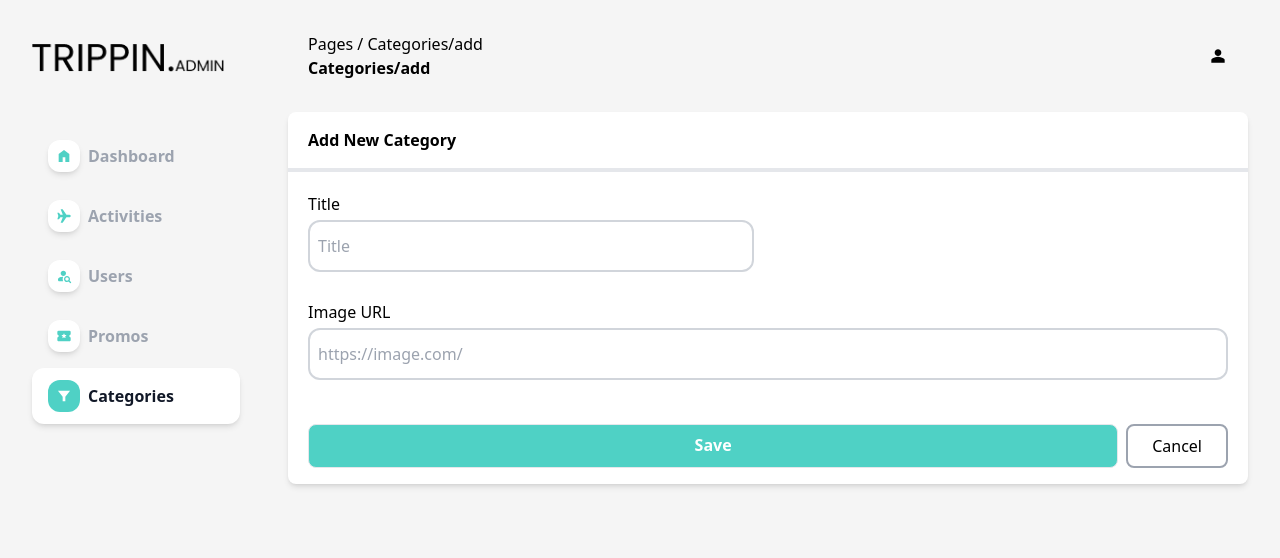
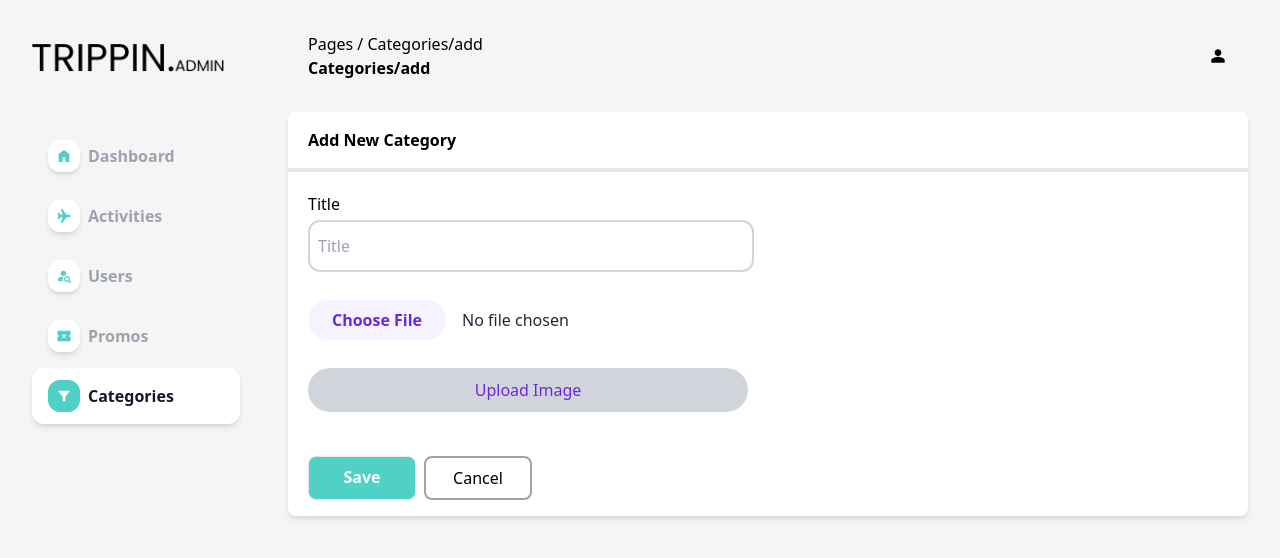
Before and after one commit to m-nazhat-adiba/trippin-travel-admin-UI, a Next.js app: page /categories/add in a window 1280 px wide. Shown: the top 558 px of the page. Built offline with nearby package versions, Linux system fonts and the light colour scheme.

Commit message:
added image upload functions

```diff
--- a/src/pages/activities/[id].js
+++ b/src/pages/activities/[id].js
@@ -14,6 +14,8 @@ import Spinner from "@/components/common/spinner";
 import { ACTIVITIES } from "@/constant/api";
 import { GENERAL_CONFIG, USER_CONFIG } from "@/constant/config";
 import useInput from "@/hooks/useInput";
+import handleUpload from "@/utils/handleUpload";
+import InputFile from "@/components/common/input/inputFile";
 
 const EditActivity = () => {
   const categoryHook = useInput();
@@ -26,7 +28,6 @@ const EditActivity = () => {
   const reviewHook = useInput();
   const ratingHook = useInput();
   const facilityHook = useInput();
-  const imageUrlHook = useInput();
   const descHook = useInput();
 
   const [data, setData] = useState(null);
@@ -35,9 +36,25 @@ const EditActivity = () => {
   const [dataPost, setDataPost] = useState(null);
   const [loadingPost, setLoadingPost] = useState(false);
   const [errorPost, setErrorPost] = useState(null);
+  const [imageFile, setImageFile] = useState(null);
+  const [imageUrl, setImageUrl] = useState("");
 
   const router = useRouter();
   const { id } = router.query;
+
+  const handleFileChange = (e) => {
+    setImageFile(e.target.files[0]);
+  };
+
+  const handleGrabUrl = async () => {
+    try {
+      const urls = await handleUpload(imageFile);
+      console.log("urls", urls);
+      setImageUrl(urls.url);
+    } catch (error) {
+      console.log(error);
+    }
+  };
 
   const handleFetch = async () => {
     try {
@@ -56,7 +73,7 @@ const EditActivity = () => {
       categoryId: "1bb4cbb2-080e-4904-9d6d-09eee6acaf15",
       title: titleHook.data,
       description: descHook.data,
-      imageUrls: [imageUrlHook.data],
+      imageUrls: [imageUrl],
       price: parseInt(priceHook.data),
       price_discount: discHook.data,
       rating: ratingHook.data,
@@ -109,7 +126,7 @@ const EditActivity = () => {
                     <Spinner />
                   ) : categoryData.error ? (
                     <p>{categoryData.error}</p>
-                    ) : (
+                  ) : (
                     <SelectInput
                       data={categoryData.data?.data}
                       inputHook={categoryHook}
@@ -172,23 +189,26 @@ const EditActivity = () => {
                 <div className="grid xl:grid-cols-4 grid-cols-2 gap-7 w-full px-5">
                   <InputField
                     className="col-span-4"
-                    inputHook={imageUrlHook}
-                    placeholder="https://image.com/"
-                    label="Image URL"
-                  />
-                </div>
-                <div className="grid xl:grid-cols-4 grid-cols-2 gap-7 w-full px-5">
-                  <InputField
-                    className="col-span-4"
                     inputHook={descHook}
                     placeholder="Write anything"
                     label="Description"
                   />
                 </div>
+                <div className="flex xl:flex-col w-1/2 flex-col gap-7  px-5">
+                  <InputFile handleFileChange={handleFileChange} />
+                  <Button
+                    disable={imageFile ? false : true}
+                    type="button"
+                    handleClick={handleGrabUrl}
+                    variant="rounded"
+                  >
+                    Upload Image
+                  </Button>
+                </div>
               </div>
             )}
 
-            <div className="flex gap-2 px-5">
+            <div className="grid grid-cols-8 gap-2 px-5">
               <Button
                 disable={loadingPost ? true : false}
                 type="submit"
--- a/src/pages/activities/add.js
+++ b/src/pages/activities/add.js
@@ -1,6 +1,6 @@
 import axios from "axios";
 import Link from "next/link";
-import React, { useState } from "react";
+import React, { useEffect, useState } from "react";
 
 import { categoryService } from "@/apis";
 import Button from "@/components/common/button";
@@ -10,14 +10,18 @@ import Layout from "@/components/common/layout";
 import ContentLayout from "@/components/common/layout/content";
 import ScreenLock from "@/components/common/screen";
 import Spinner from "@/components/common/spinner";
-import { ACTIVITIES } from "@/constant/api";
-import { USER_CONFIG } from "@/constant/config";
+import { ACTIVITIES, UPLOAD_IMAGE } from "@/constant/api";
+import { IMAGE_UPLOAD_CONFIG, USER_CONFIG } from "@/constant/config";
 import useInput from "@/hooks/useInput";
+import handleUpload from "@/utils/handleUpload";
+import InputFile from "@/components/common/input/inputFile";
 
 const AddActivity = () => {
   const [dataPost, setDataPost] = useState(null);
   const [loadingPost, setLoadingPost] = useState(false);
   const [errorPost, setErrorPost] = useState(null);
+  const [imageFile, setImageFile] = useState(null);
+  const [imageUrl, setImageUrl] = useState("");
 
   const categoryHook = useInput();
   const titleHook = useInput();
@@ -29,10 +33,25 @@ const AddActivity = () => {
   const reviewHook = useInput();
   const ratingHook = useInput();
   const facilityHook = useInput();
-  const imageUrlHook = useInput();
+  // const imageUrlHook = useInput();
   const descHook = useInput();
 
   const categoryData = categoryService.GetCategoryList();
+
+  const handleFileChange = (e) => {
+    setImageFile(e.target.files[0]);
+  };
+
+  const handleGrabUrl = async () => {
+    try {
+      const urls = await handleUpload(imageFile);
+      console.log("urls", urls);
+      setImageUrl(urls.url);
+    } catch (error) {
+      console.log(error);
+    }
+  };
+
   const handleSubmit = async (e) => {
     e.preventDefault();
     setLoadingPost(true);
@@ -40,7 +59,7 @@ const AddActivity = () => {
       categoryId: categoryHook.data,
       title: titleHook.data,
       description: descHook.data,
-      imageUrls: [imageUrlHook.data],
+      imageUrls: [imageUrl],
       price: parseInt(priceHook.data),
       price_discount: discHook.data,
       rating: ratingHook.data,
@@ -57,6 +76,7 @@ const AddActivity = () => {
       setDataPost(result.data);
     } catch (error) {
       setErrorPost(error);
+      console.log(error);
     } finally {
       setLoadingPost(false);
     }
@@ -74,7 +94,7 @@ const AddActivity = () => {
                   <Spinner />
                 ) : categoryData.error ? (
                   <p>{categoryData.error}</p>
-                  ) : (
+                ) : (
                   <SelectInput
                     inputHook={categoryHook}
                     data={categoryData.data?.data}
@@ -137,21 +157,24 @@ const AddActivity = () => {
               <div className="grid xl:grid-cols-4 grid-cols-2 gap-7 w-full px-5">
                 <InputField
                   className="col-span-4"
-                  inputHook={imageUrlHook}
-                  placeholder="https://image.com/"
-                  label="Image URL"
-                />
-              </div>
-              <div className="grid xl:grid-cols-4 grid-cols-2 gap-7 w-full px-5">
-                <InputField
-                  className="col-span-4"
                   inputHook={descHook}
                   placeholder="Write anything"
                   label="Description"
                 />
               </div>
+              <div className="flex xl:flex-col w-1/2 flex-col gap-7  px-5">
+                <InputFile handleFileChange={handleFileChange} />
+                <Button
+                  disable={imageFile ? false : true}
+                  type="button"
+                  handleClick={handleGrabUrl}
+                  variant="rounded"
+                >
+                  Upload Image
+                </Button>
+              </div>
             </div>
-            <div className="flex gap-2 px-5">
+            <div className="grid grid-cols-8 gap-2 px-5">
               <Button type="submit" variant="primary">
                 Save
               </Button>
--- a/src/pages/categories/[id].js
+++ b/src/pages/categories/[id].js
@@ -12,6 +12,8 @@ import { CATEGORIES } from "@/constant/api";
 import { USER_CONFIG } from "@/constant/config";
 import useInput from "@/hooks/useInput";
 import { postData } from "@/utils/fetchData";
+import handleUpload from "@/utils/handleUpload";
+import InputFile from "@/components/common/input/inputFile";
 
 const EditCategory = () => {
   const router = useRouter();
@@ -20,16 +22,31 @@ const EditCategory = () => {
   const [dataPost, setDataPost] = useState(null);
   const [loadingPost, setLoadingPost] = useState(false);
   const [errorPost, setErrorPost] = useState(null);
+  const [imageFile, setImageFile] = useState(null);
+  const [imageUrl, setImageUrl] = useState("");
 
   const titleHook = useInput();
-  const imageUrlHook = useInput();
+
+  const handleFileChange = (e) => {
+    setImageFile(e.target.files[0]);
+  };
+
+  const handleGrabUrl = async () => {
+    try {
+      const urls = await handleUpload(imageFile);
+      console.log("urls", urls);
+      setImageUrl(urls.url);
+    } catch (error) {
+      console.log(error);
+    }
+  };
 
   const handleSubmit = async (e) => {
     e.preventDefault();
     setLoadingPost(true);
     const payload = {
       name: titleHook.data,
-      imageUrl: imageUrlHook.data,
+      imageUrl: imageUrl,
     };
     try {
       const result = await postData(
@@ -60,16 +77,19 @@ const EditCategory = () => {
                   label="Title"
                 />
               </div>
-              <div className="grid grid-cols-4 gap-7 w-full px-5">
-                <InputField
-                  className="col-span-4"
-                  inputHook={imageUrlHook}
-                  placeholder="https://image.com/"
-                  label="Image URL"
-                />
+              <div className="flex xl:flex-col w-1/2 flex-col gap-7  px-5">
+                <InputFile handleFileChange={handleFileChange} />
+                <Button
+                  disable={imageFile ? false : true}
+                  type="button"
+                  handleClick={handleGrabUrl}
+                  variant="rounded"
+                >
+                  Upload Image
+                </Button>
               </div>
             </div>
-            <div className="flex gap-2 px-5">
+            <div className="grid grid-cols-8 gap-2 px-5">
               <Button
                 disable={loadingPost ? true : false}
                 type="submit"
--- a/src/pages/categories/add.js
+++ b/src/pages/categories/add.js
@@ -11,6 +11,8 @@ import { CATEGORIES } from "@/constant/api";
 import { USER_CONFIG } from "@/constant/config";
 import useInput from "@/hooks/useInput";
 import { postData } from "@/utils/fetchData";
+import InputFile from "@/components/common/input/inputFile";
+import handleUpload from "@/utils/handleUpload";
 
 const AddCategory = () => {
   const [showModal, setShowModal] = useState(false);
@@ -18,16 +20,31 @@ const AddCategory = () => {
   const [dataPost, setDataPost] = useState(null);
   const [loadingPost, setLoadingPost] = useState(false);
   const [errorPost, setErrorPost] = useState(null);
+  const [imageFile, setImageFile] = useState(null);
+  const [imageUrl, setImageUrl] = useState("");
 
   const titleHook = useInput();
-  const imageUrlHook = useInput();
+
+  const handleFileChange = (e) => {
+    setImageFile(e.target.files[0]);
+  };
+
+  const handleGrabUrl = async () => {
+    try {
+      const urls = await handleUpload(imageFile);
+      console.log("urls", urls);
+      setImageUrl(urls.url);
+    } catch (error) {
+      console.log(error);
+    }
+  };
 
   const handleSubmit = async (e) => {
     e.preventDefault();
     setLoadingPost(true);
     const payload = {
       name: titleHook.data,
-      imageUrl: imageUrlHook.data,
+      imageUrl: imageUrl,
     };
     try {
       const result = await postData(CATEGORIES.CREATE, payload, USER_CONFIG);
@@ -58,16 +75,19 @@ const AddCategory = () => {
                   label="Title"
                 />
               </div>
-              <div className="grid grid-cols-4 gap-7 w-full px-5">
-                <InputField
-                  className="col-span-4"
-                  inputHook={imageUrlHook}
-                  placeholder="https://image.com/"
-                  label="Image URL"
-                />
+              <div className="flex xl:flex-col w-1/2 flex-col gap-7  px-5">
+                <InputFile handleFileChange={handleFileChange} />
+                <Button
+                  disable={imageFile ? false : true}
+                  type="button"
+                  handleClick={handleGrabUrl}
+                  variant="rounded"
+                >
+                  Upload Image
+                </Button>
               </div>
             </div>
-            <div className="flex gap-2 px-5">
+            <div className="grid grid-cols-8 gap-2 px-5">
               <Button type="submit" variant="primary">
                 Save
               </Button>
--- a/src/pages/promos/[id].js
+++ b/src/pages/promos/[id].js
@@ -12,6 +12,8 @@ import { PROMOS } from "@/constant/api";
 import { USER_CONFIG } from "@/constant/config";
 import useInput from "@/hooks/useInput";
 import { postData } from "@/utils/fetchData";
+import handleUpload from "@/utils/handleUpload";
+import InputFile from "@/components/common/input/inputFile";
 
 const EditPromo = () => {
   const router = useRouter();
@@ -20,14 +22,29 @@ const EditPromo = () => {
   const [dataPost, setDataPost] = useState(null);
   const [loadingPost, setLoadingPost] = useState(false);
   const [errorPost, setErrorPost] = useState(null);
+  const [imageFile, setImageFile] = useState(null);
+  const [imageUrl, setImageUrl] = useState("");
 
   const promoHook = useInput();
   const titleHook = useInput();
   const discHook = useInput();
   const claimHook = useInput();
   const tncHook = useInput();
-  const imageUrlHook = useInput();
   const descHook = useInput();
+
+  const handleFileChange = (e) => {
+    setImageFile(e.target.files[0]);
+  };
+
+  const handleGrabUrl = async () => {
+    try {
+      const urls = await handleUpload(imageFile);
+      console.log("urls", urls);
+      setImageUrl(urls.url);
+    } catch (error) {
+      console.log(error);
+    }
+  };
 
   const handleSubmit = async (e) => {
     e.preventDefault();
@@ -35,7 +52,7 @@ const EditPromo = () => {
     const payload = {
       title: titleHook.data,
       description: descHook.data,
-      imageUrl: imageUrlHook.data,
+      imageUrl: imageUrl,
       terms_condition: tncHook.data,
       promo_code: promoHook.data,
       promo_discount_price: parseInt(discHook.data),
@@ -96,21 +113,24 @@ const EditPromo = () => {
               <div className="grid xl:grid-cols-4 grid-cols-2 gap-7 w-full px-5">
                 <InputField
                   className="col-span-4"
-                  inputHook={imageUrlHook}
-                  placeholder="https://image.com/"
-                  label="Image URL"
-                />
-              </div>
-              <div className="grid xl:grid-cols-4 grid-cols-2 gap-7 w-full px-5">
-                <InputField
-                  className="col-span-4"
                   inputHook={descHook}
                   placeholder="Anything"
                   label="Description"
                 />
               </div>
+              <div className="flex xl:flex-col w-1/2 flex-col gap-7  px-5">
+                <InputFile handleFileChange={handleFileChange} />
+                <Button
+                  disable={imageFile ? false : true}
+                  type="button"
+                  handleClick={handleGrabUrl}
+                  variant="rounded"
+                >
+                  Upload Image
+                </Button>
+              </div>
             </div>
-            <div className="flex gap-2 px-5">
+            <div className="grid grid-cols-8 gap-2 px-5">
               <Button
                 disable={loadingPost ? true : false}
                 type="submit"
--- a/src/pages/promos/add.js
+++ b/src/pages/promos/add.js
@@ -11,20 +11,37 @@ import { PROMOS } from "@/constant/api";
 import { USER_CONFIG } from "@/constant/config";
 import useInput from "@/hooks/useInput";
 import { postData } from "@/utils/fetchData";
+import handleUpload from "@/utils/handleUpload";
+import InputFile from "@/components/common/input/inputFile";
 
 const AddPromo = () => {
   const [showModal, setShowModal] = useState(false);
   const [dataPost, setDataPost] = useState(null);
   const [loadingPost, setLoadingPost] = useState(false);
   const [errorPost, setErrorPost] = useState(null);
+  const [imageFile, setImageFile] = useState(null);
+  const [imageUrl, setImageUrl] = useState("");
 
   const promoHook = useInput();
   const titleHook = useInput();
   const discHook = useInput();
   const claimHook = useInput();
   const tncHook = useInput();
-  const imageUrlHook = useInput();
   const descHook = useInput();
+
+  const handleFileChange = (e) => {
+    setImageFile(e.target.files[0]);
+  };
+
+  const handleGrabUrl = async () => {
+    try {
+      const urls = await handleUpload(imageFile);
+      console.log("urls", urls);
+      setImageUrl(urls.url);
+    } catch (error) {
+      console.log(error);
+    }
+  };
 
   const handleSubmit = async (e) => {
     e.preventDefault();
@@ -32,7 +49,7 @@ const AddPromo = () => {
     const payload = {
       title: titleHook.data,
       description: descHook.data,
-      imageUrl: imageUrlHook.data,
+      imageUrl: imageUrl,
       terms_condition: tncHook.data,
       promo_code: promoHook.data,
       promo_discount_price: parseInt(discHook.data),
@@ -98,21 +115,24 @@ const AddPromo = () => {
               <div className="grid xl:grid-cols-4 grid-cols-2 gap-7 w-full px-5">
                 <InputField
                   className="col-span-4"
-                  inputHook={imageUrlHook}
-                  placeholder="https://image.com/"
-                  label="Image URL"
-                />
-              </div>
-              <div className="grid xl:grid-cols-4 grid-cols-2 gap-7 w-full px-5">
-                <InputField
-                  className="col-span-4"
                   inputHook={descHook}
                   placeholder="Anything"
                   label="Description"
                 />
               </div>
+              <div className="flex xl:flex-col w-1/2 flex-col gap-7  px-5">
+                <InputFile handleFileChange={handleFileChange} />
+                <Button
+                  disable={imageFile ? false : true}
+                  type="button"
+                  handleClick={handleGrabUrl}
+                  variant="rounded"
+                >
+                  Upload Image
+                </Button>
+              </div>
             </div>
-            <div className="flex gap-2 px-5">
+            <div className="grid grid-cols-8 gap-2 px-5">
               <Button type="submit" variant="primary">
                 Save
               </Button>
```
